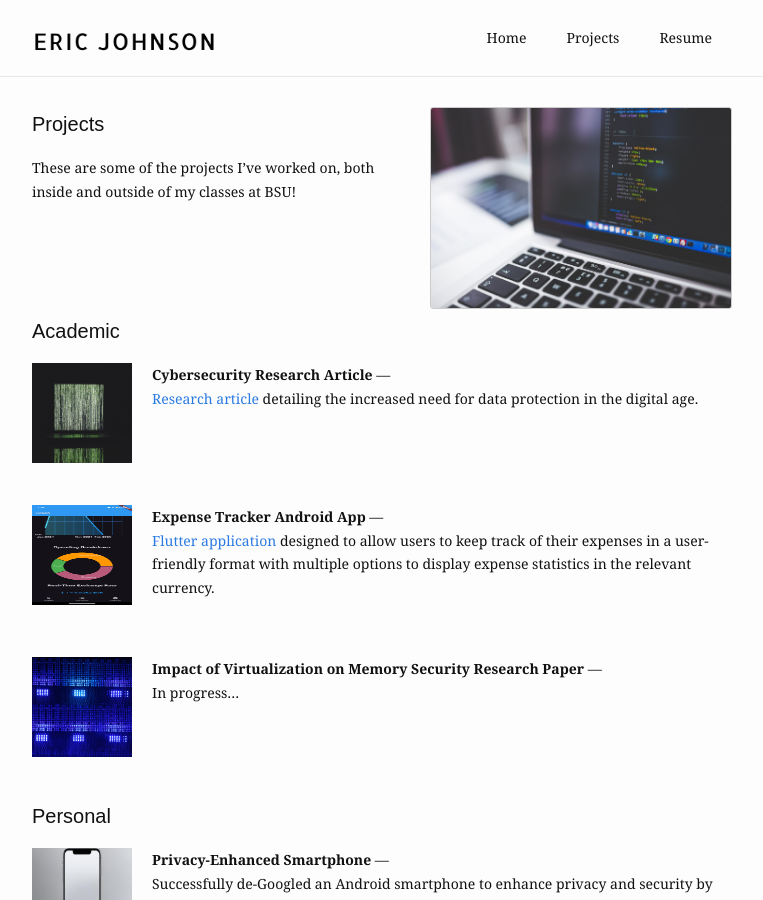
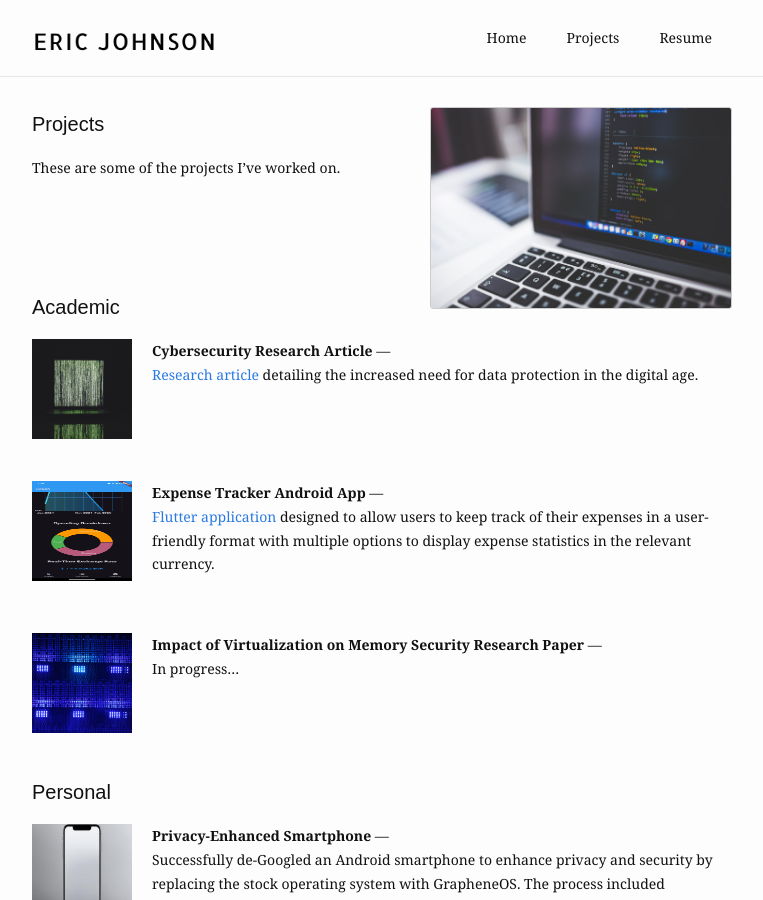
Before and after one commit to eboi1/eboi1.github.io, a Jekyll site: the page built from projects.md, in a window 1280 px wide and 900 px high. Shown: the whole window, without its empty margins (258-1021 px from the left). Built offline with Jekyll 4.4.1, drawn with Linux system fonts in a browser that asks for light colours.

Commit message:
Bio edit

```diff
--- a/projects.md
+++ b/projects.md
@@ -7,5 +7,5 @@ profile_picture:
   alt: coding picture
 ---
 
-These are some of the projects I've worked on, both inside and outside of my classes at BSU!
+These are some of the projects I've worked on.
 <br><br><br><br><br>
```
